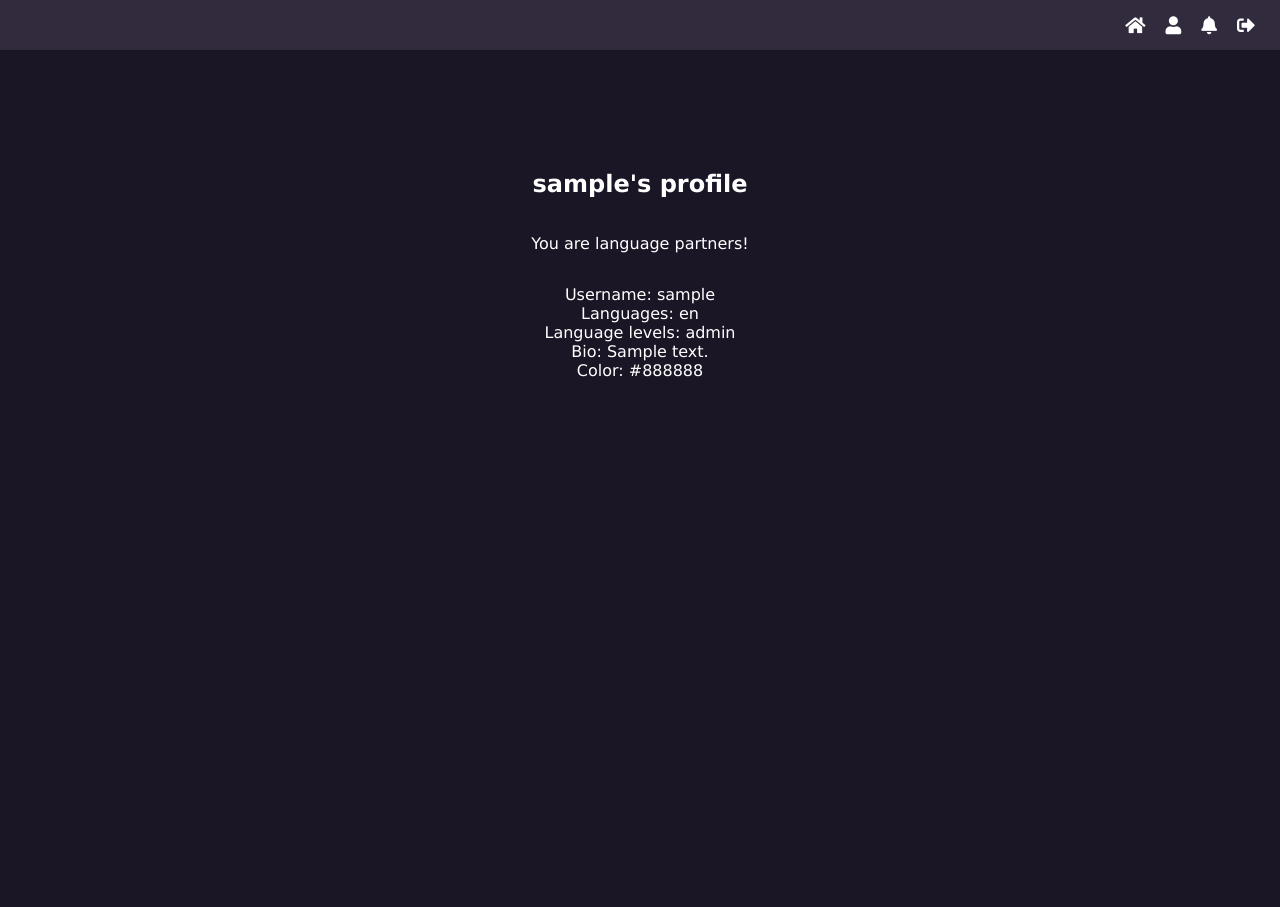
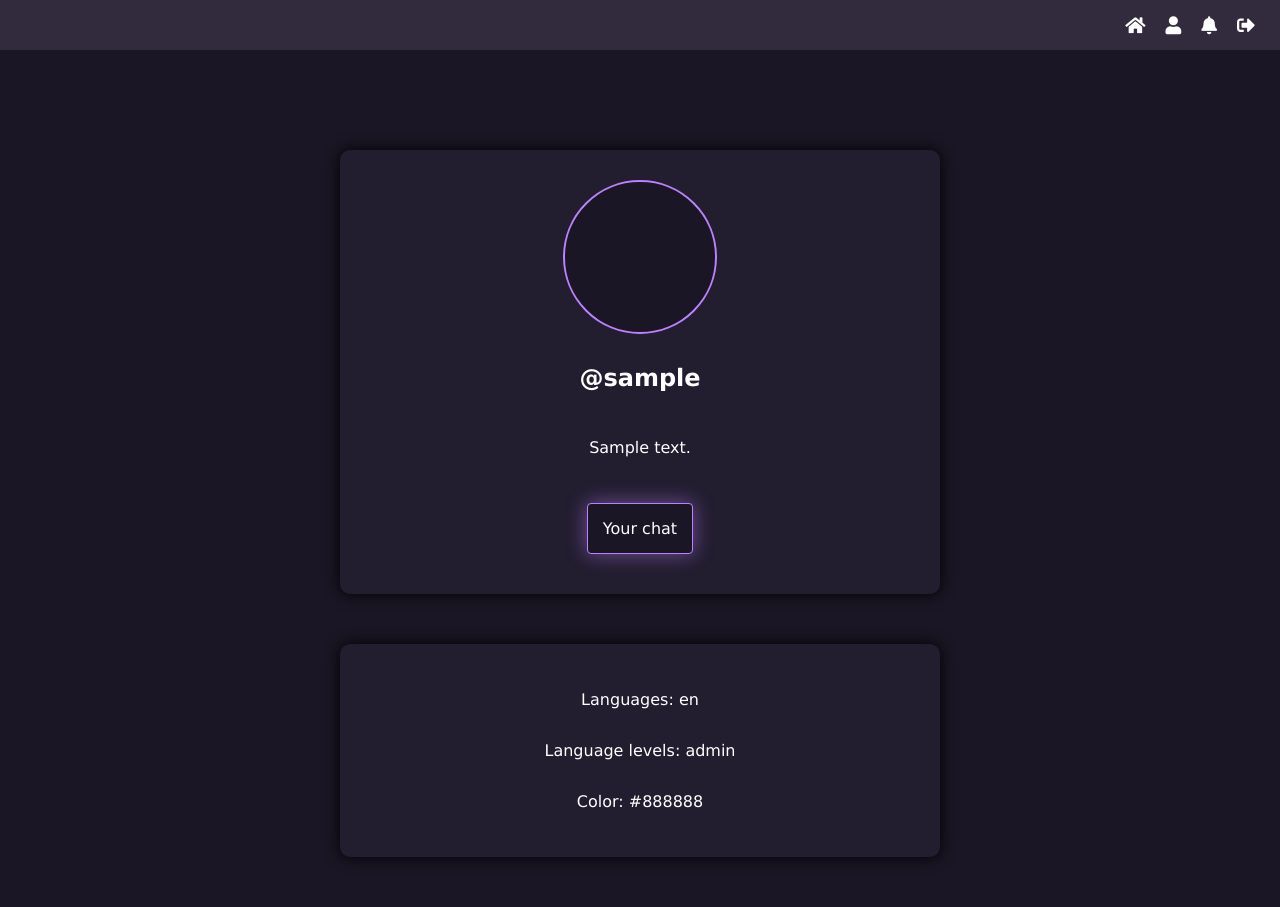
Before and after one commit to Savones/SpeakSprouts, a Flask app: template templates/profile.html in a window 1280 px wide. Before the commit the page ends 377 px from the top, so only its background shows below. Run offline with Flask 3, Linux system fonts and the light colour scheme; the visitor is signed in with stand-in values (Sample User, id 1); the template is opened without the code that fills it: most values are stand-ins (such as "Sample title", 1, 10 or a date in 2020).

Commit message:
style changes and vscode deleted

```diff
--- a/routes.py
+++ b/routes.py
@@ -1,5 +1,5 @@
 from app import app
-from flask import render_template, request, redirect, session, make_response
+from flask import render_template, request, redirect, session, make_response, jsonify, abort
 import users
 import messages
 import profiles
--- a/static/main.css
+++ b/static/main.css
@@ -1,12 +1,11 @@
 :root {
     --light-yellow: #312b3d;
     --sandy-brown: #221d2f;
-    --muddy-brown: #000000;
     --dark-purple: #ffffff;
-    --tea-green: #e2eed6;
-    --dark-blue: #00242f;
     --black: #000000;
     --dark1: #1a1625;
+    --neon-green: #22dfd07a;
+    --neon-lilac: #ba82ff;
   }
 
 body {
@@ -18,6 +17,11 @@ body {
     align-items: center;
     color: var(--dark-purple);
     font-family: Verdana, Geneva, Tahoma, sans-serif;
+}
+
+h2 {
+    padding-top: 20px;
+    padding-bottom: 20px;
 }
 
 i {
@@ -33,13 +37,13 @@ a {
 }
 
 i:hover {
-    color: var(--muddy-brown);
+    color: var(--neon-lilac);
 }
 
 .button {
     border-style: none;
-    background-color: var(--light-yellow);
-    border: 2px solid var(--dark-purple);
+    background-color: var(--dark1);
+    border: 1px solid #ba82ff;
     padding: 15px;
     margin: 10px;
     color: var(--dark-purple);
@@ -47,10 +51,13 @@ i:hover {
     cursor: pointer;
     border-radius: 4px;
     font-size: 16px;
+    box-shadow: 0px 0px 20px 1px #ba82ff7a;
+    transition: 0.3s;
 }
 
 .button:hover {
-    background-color: var(--muddy-brown);
+    box-shadow: 0px 0px 30px 3px #22dfd07a;
+    border: 1px solid #22dfd07a;
 }
 
 .flex_container {
@@ -58,6 +65,25 @@ i:hover {
     flex-direction: column;
     justify-content: center;
     align-items: center;
+}
+
+.profile_container {
+    background-color: var(--sandy-brown);
+    padding: 30px;
+    padding-left: 100px;
+    padding-right: 100px;
+    width: 400px;
+    border-radius: 10px;
+    box-shadow: 0px 0px 15px var(--black);
+    margin-bottom: 50px;
+}
+
+.profile_photo {
+    width: 150px;
+    height: 150px;
+    border-radius: 50%;
+    background-color: var(--dark1);
+    border: 2px solid #ba82ff;
 }
 
 nav {
@@ -294,6 +337,21 @@ textarea {
 }
 
 .brown {
-    background-color: var(--light-yellow);
+    background-color: var(--sandy-brown);
     color: var(--dark-purple);
 }
+
+.margin {
+    margin: 10px;
+}
+
+.blue {
+    color: rgb(176, 240, 240);
+    border-color: rgb(176, 240, 240);
+    box-shadow: 0px 0px 10px 0px rgb(176, 240, 240);
+}
+
+.bio {
+    padding-bottom: 20px;
+    text-align: center;
+}
--- a/templates/profile.html
+++ b/templates/profile.html
@@ -1,24 +1,26 @@
 {% extends "layout.html" %}
 {% block content %}
-<div class="flex_container">
+<div>
+    <div class="flex_container profile_container">
+        <div class="profile_photo"></div>
+        <h2 class="margin">@{{ profile["username"] }}</h2 >
+        <p class="bio">{{ profile["bio"] }}</p>
         {% if profile["username"] == session.username %}
-        <h2>This is your profile!</h2 >
             <a href="/edit_profile" class="button">Edit profile</a>
         {% else %}
-        <h2>{{ profile["username"] }}'s profile</h2 >
             {% if partner == False %}
                 <a onclick="openRequestForm(`{{ profile['username'] }}`)" class="button">Send request</a>
             {% else %}
-            <p>You are language partners!</p>
+            <a class="button" href="/open_chat?username={{ profile['username'] }}">Your chat</a>
             {% endif %}
         {% endif %}
-    <ul>
-        <li>Username: {{ profile["username"] }}</li>
-        <li>Languages: {{ profile["languages"] }}</li>
-        <li>Language levels: {{ profile["levels"] }}</li>
-        <li>Bio: {{ profile["bio"] }}</li>
-        <li>Color: {{ profile["color"] }}</li>
-    </ul>
+    </div>
+
+    <div class="flex_container profile_container">
+        <p>Languages: {{ profile["languages"] }}</p>
+        <p>Language levels: {{ profile["levels"] }}</p>
+        <p>Color: {{ profile["color"] }}</p>
+    </div>
 </div>
 
 <form action="/sent_request" method="POST" id="request_form" class="hidden"></form>
```
Also changed, not shown: other parts of static/main.css (+27 -10 lines), templates/edit.html (+29 -6 lines), 1 other file. Lines whose indentation alone changed are shown as unchanged.
